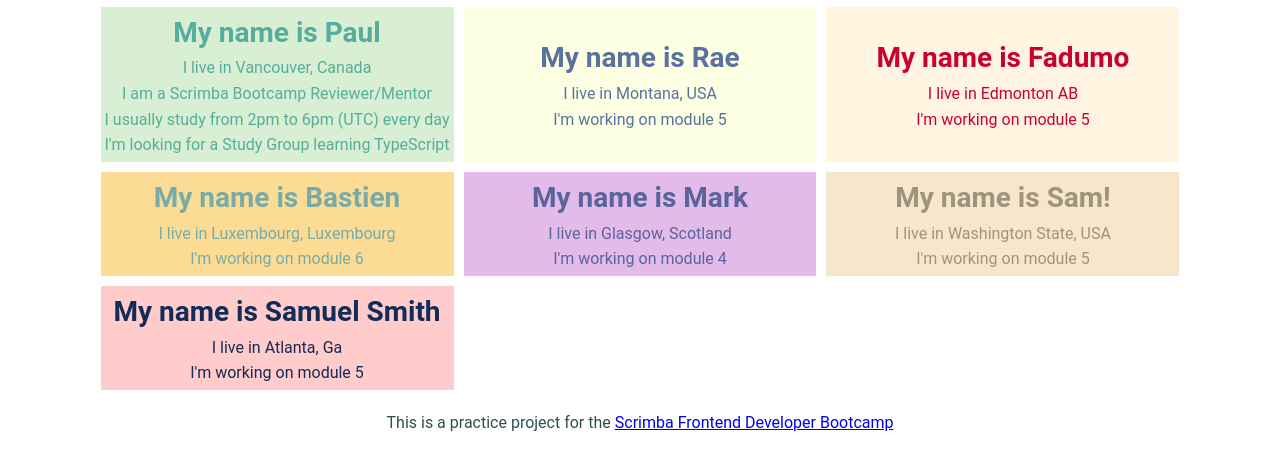
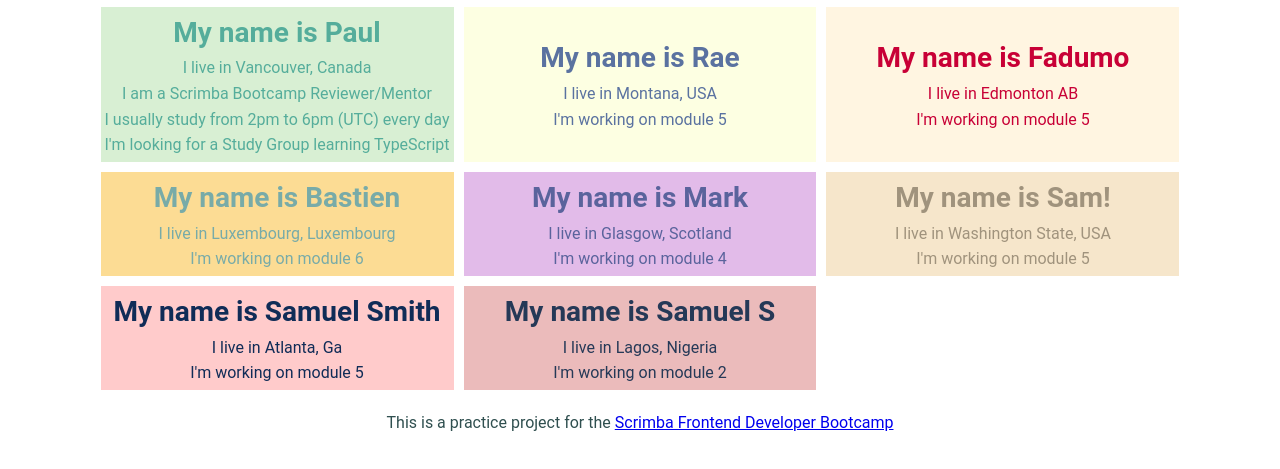
Before and after one commit to ScrimbaBootcamp/bookcamp-practice-squares, a website built with Vite: page index.html in a window 1280 px wide. Shown: the part 71-540 px from the top of the page. Built offline with nearby package versions, Linux system fonts and the light colour scheme.

Commit message:
Added an intro for my contribution

```diff
--- a/index.html
+++ b/index.html
@@ -49,6 +49,11 @@
           <p>I live in Atlanta, Ga</p>
           <p>I'm working on module 5</p>
         </section>
+        <section class="practice-square" id="square-8">
+          <h2>My name is Samuel S</h2>
+          <p>I live in Lagos, Nigeria</p>
+          <p>I'm working on module 2</p>
+        </section>
       </main>
 
       <footer>
--- a/style.css
+++ b/style.css
@@ -95,6 +95,11 @@ h3 {
   color: #102c57;
 }
 
+#square-8 {
+  background-color: #ebbbbb;
+  color: #253957;
+}
+
 footer {
   margin-top: 2rem;
   text-align: center;
```
